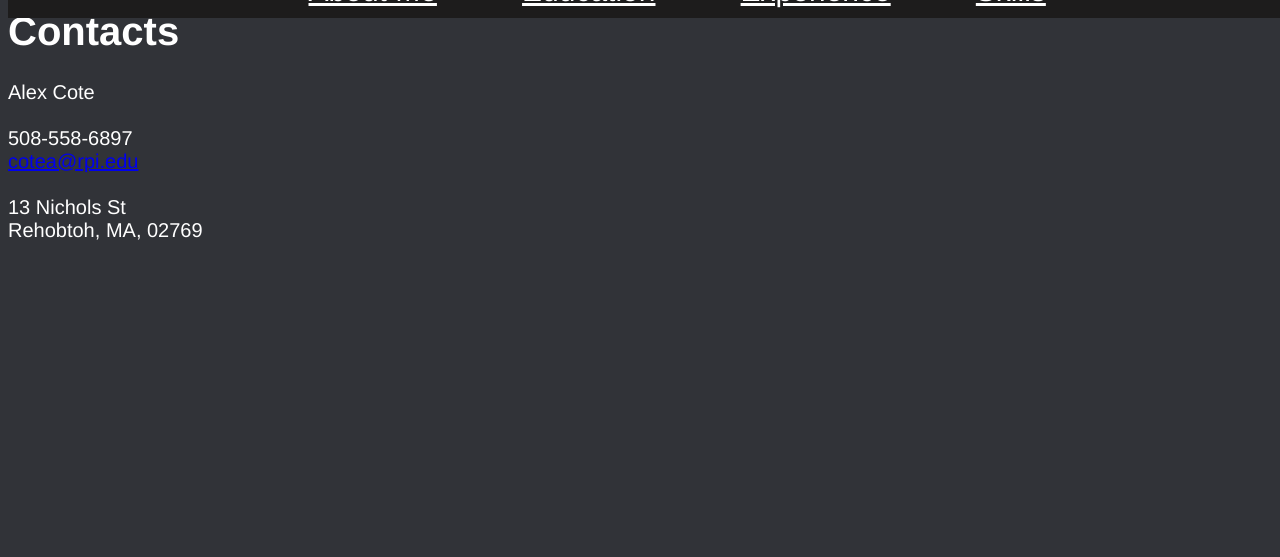
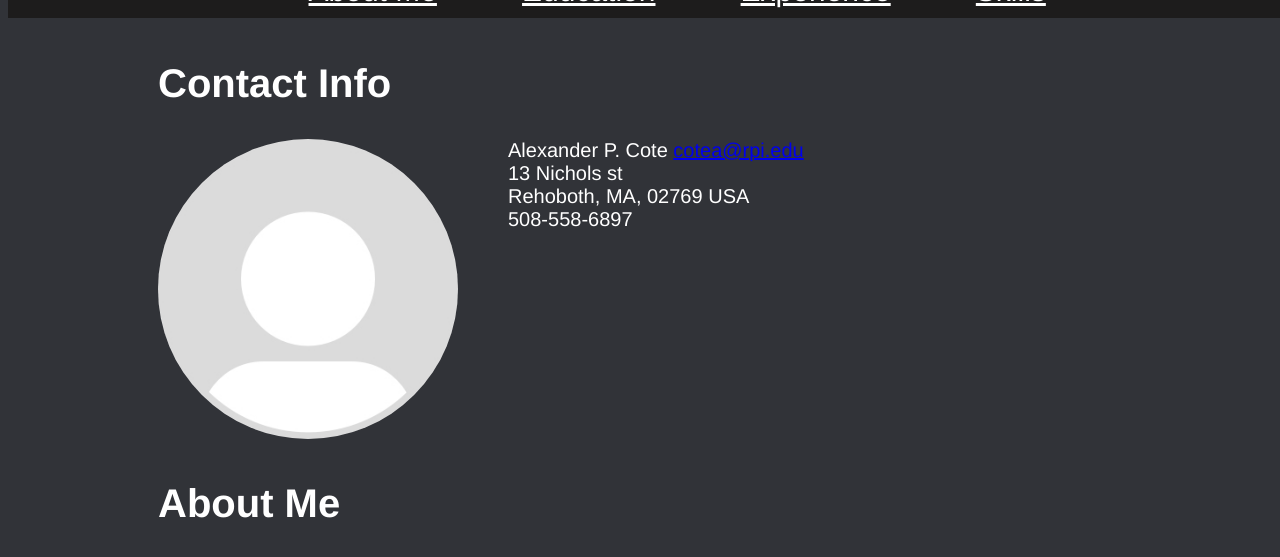
Before and after one commit to RPI-ITWS/ITWS2110-team14, a PHP site: page /lab1/cotea/cotea.html in a window 1280 px wide. Shown: the part 49-606 px from the top of the page. Run offline with PHP 8.4, Linux system fonts and the light colour scheme.

Commit message:
adding contact info

```diff
--- a/lab1/cotea/cotea.html
+++ b/lab1/cotea/cotea.html
@@ -1,7 +1,7 @@
 <!DOCTYPE html>
 <html lang="en">
    <head>
-      <title>ALex Cote</title>
+      <title>Alex Cote</title>
       <link rel="stylesheet" href="../styles.css">
    </head>
    <body>
@@ -12,25 +12,33 @@
          <a class = "spaceOutNavContent" href = "#experience">Experience</a>
          <a class = "spaceOutNavContent" href = "#skills">Skills</a>
       </div>
+      <div id = "coteaContact" >
+         <h2 class = "coteaHeaderSpacing">Contact Info</h2>
 
-      <div id = "aboutMe" >
-         <img src = "" alt = "alex_cote_picture" class = ""/>
-         <h1>Contacts</h1>
+         <div id="hcard-Alexander-P.-Cote" class="vcard">
+            <span class="fn n">
+               <span class="given-name">Alexander</span>
+             <span class="additional-name">P.</span>
+             <span class="family-name">Cote</span>
+           </span>
+           <img class="photo" src="../images/Default_pfp.jpg" id = "coteaImage"/>
+            <a class="email" href="mailto:cotea@rpi.edu">cotea@rpi.edu</a>
+            <div class="adr">
+             <div class="street-address">13 Nichols st</div>
+             <span class="locality">Rehoboth</span>,
+             <span class="region">MA</span>,
+             <span class="postal-code">02769</span>
+             <span class="country-name">USA</span>
+            </div>
+            <div class="tel">508-558-6897</div>
+         </div>
+      </div>
 
-         <div class="h-card vcard">
-            <span class="p-name">Alex Cote</span>
-            <br><br>
-            <div class="p-tel">508-558-6897</div>
-            <a class="u-email" href="mailto:cotea@rpi.edu">cotea@rpi.edu</a>
-            <br><br>
-            <div class="adr">
-              <div class="p-street-address">13 Nichols St</div>
-              <span class="p-locality">Rehobtoh</span>,
-              <span class="p-region">MA</span>,
-              <span class="p-postal-code">02769</span>
-            </div>
-          </div>
+      <div id = "coteaAboutMe">
+         <h2 class = "coteaHeaderSpacing">About Me</h2>
 
       </div>
+
+
    </body>
 </html>
--- a/lab1/styles.css
+++ b/lab1/styles.css
@@ -238,3 +238,29 @@ body {
 .simonp2subSection {
   margin: 50px 0px 0px 0px;
 }
+
+
+#coteaImage{
+  border-radius: 100%;
+  height: 150px;
+  padding: 0;
+  height: 300px;
+  width: 300px;
+  float: left;
+  margin-right: 50px;
+}
+
+#coteaContact{
+  margin-top: 110px;
+  margin-left: 150px;
+  margin-bottom: 250px;
+}
+
+.coteaHeaderSpacing{
+  font-size: 40px;
+}
+
+#coteaAboutMe{
+  margin-top: 50px;
+  margin-left: 150px;
+}
```
